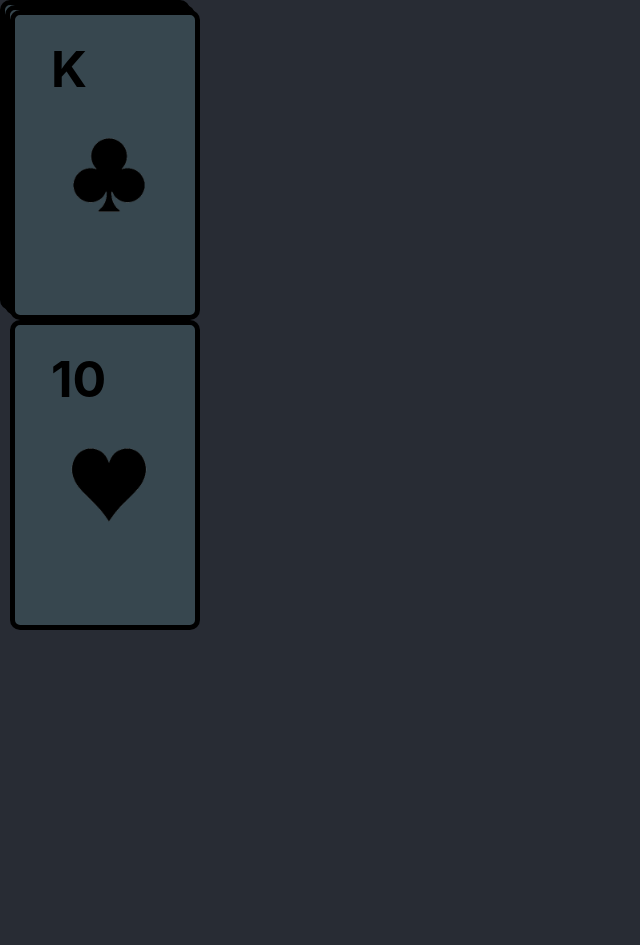
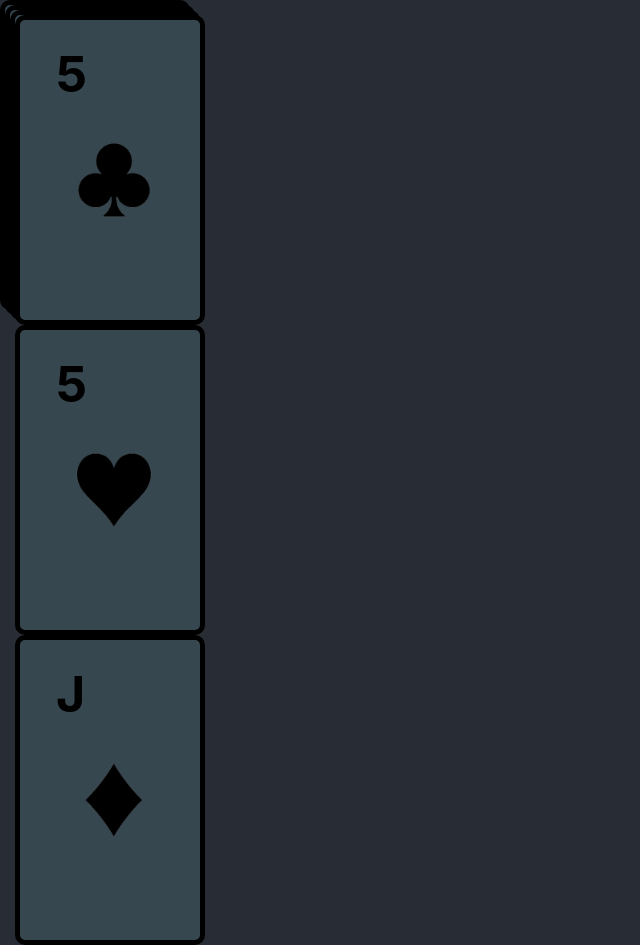
Before and after one commit to MikyStar/PokerAnalysis, a React (Create React App) app: page / in a window 1280 px wide. Shown: the whole page, without its empty margins (0-640 px from the left). Before the commit the page ends 800 px from the top, so only its background shows below. Built offline with nearby package versions, Linux system fonts and the light colour scheme.

Commit message:
WIP on the frontLine : Can display given cards + given timestamp

```diff
--- a/src/App.tsx
+++ b/src/App.tsx
@@ -2,6 +2,9 @@ import React from 'react';
 import './App.css';
 import { Card } from './components/Card';
 import { Suit, Face } from './model/Card';
+import { FrontLine } from './components/FrontLine';
+import { Card as CardModel } from './model/Card';
+import { TimeStamp } from './model/Game';
 
 ////////////////////////////////////////////////////////////////////
 
@@ -10,15 +13,17 @@ const App : React.FC = () =>
 	return 	(
 				<div>
 
-					<Card
-						id={ Face.KING }
-						suit={ Suit.CUBS }
+					<FrontLine
+						cards= 	{[
+									new CardModel( Suit.CUBS, 5 ),
+									new CardModel( Suit.HEART, 5 ),
+									new CardModel( Suit.DIAMOND, Face.JACK ),
+									new CardModel( Suit.DIAMOND, Face.AS ),
+									new CardModel( Suit.DIAMOND, 10 ),
+								]}
+						timeStamp={ TimeStamp.FLOP }
 					/>
 
-					<Card
-						id={ 10 }
-						suit={ Suit.HEART }
-					/>
 				</div>
 			);
 }
--- a/src/components/Card.tsx
+++ b/src/components/Card.tsx
@@ -1,7 +1,7 @@
 import React from 'react';
 
 import { Suit, Face } from '../model/Card'
-import './Card.css'
+import '../style/Card.css'
 import cubs from '../assets/cubs.png';
 import spades from '../assets/spades.png';
 import heart from '../assets/heart.png';
--- /dev/null
+++ b/src/components/FrontLine.tsx
@@ -0,0 +1,65 @@
+import React from 'react';
+
+import { Card as CardModel, Suit, Face } from '../model/Card';
+import { Card } from './Card';
+import { TimeStamp } from '../model/Game';
+import * as Logger from '../model/utils/Logger';
+
+/////////////////////////////////////////////////////////////////
+
+interface FrontLineProps
+{
+	cards : CardModel[],
+	timeStamp : TimeStamp
+}
+
+/////////////////////////////////////////////////////////////////
+
+export const FrontLine = ( { cards, timeStamp } : FrontLineProps ) =>
+{
+	const printLine = () =>
+	{
+		let jsx : JSX.Element[] = [];
+
+		if( cards.length === 5 )
+		{
+			( function trimVisibleCardsGivenTimeStamp()
+			{
+				let cardsThatWontBeRevieled = 0;
+
+				switch( timeStamp )
+				{
+					case TimeStamp.PRE_FLOP :
+							cardsThatWontBeRevieled = 5;
+						break;
+					case TimeStamp.FLOP :
+							cardsThatWontBeRevieled = 2;
+						break;
+					case TimeStamp.TURN :
+							cardsThatWontBeRevieled = 1;
+						break;
+					case TimeStamp.RIVER :
+							cardsThatWontBeRevieled = 0;
+						break;
+				}
+
+				for( let i = 0; i < cardsThatWontBeRevieled; i++ )
+					cards.pop();
+			})();
+
+			cards.forEach( card => jsx.push( <Card suit={ card.suit as Suit } id={ card.id as ( number | Face ) } /> ) );
+		}
+		else
+			Logger.error( 'You must provide 5 cards for the front line.' );
+
+		return jsx;
+	}
+
+	/////////////////////////////////////////////////////////////////
+
+	return	(
+				<div>
+					{ printLine() }
+				</div>
+			);
+}
--- a/src/model/Game.ts
+++ b/src/model/Game.ts
@@ -65,3 +65,13 @@ export class Game
 		return line;
 	}
 }
+
+////////////////////////////////////////////////////////////////////////////
+
+export enum TimeStamp
+{
+	PRE_FLOP = 'pre-flop',
+	FLOP = 'flop',
+	TURN = 'turn',
+	RIVER = 'river'
+}
--- a/src/model/utils/Logger.ts
+++ b/src/model/utils/Logger.ts
@@ -8,5 +8,4 @@ import chalk from 'chalk';
 export const error = ( message : string ) =>
 {
 	console.error(`\n ${ chalk.red( message )} \n`);
-	process.exit(0);
 }
```
Also changed, not shown: src/model/Calculator.ts (+1 -8 lines), src/style/Card.css (renamed from src/components/Card.css).
